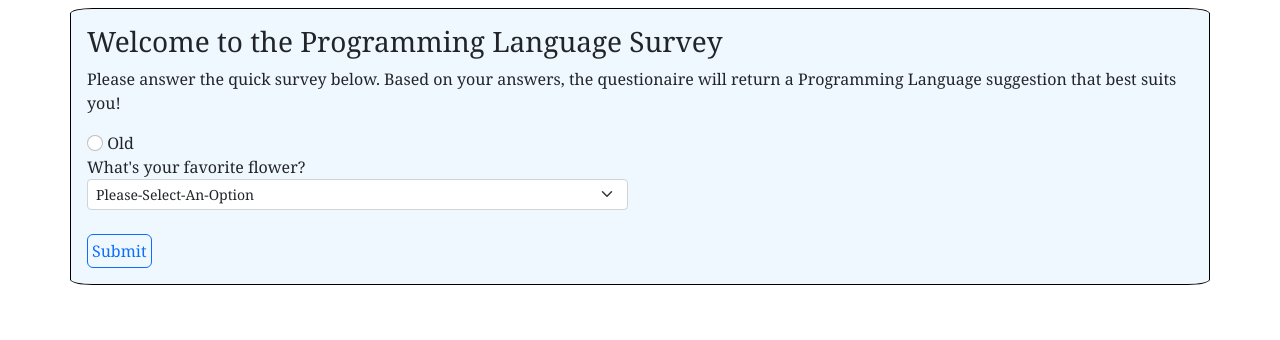
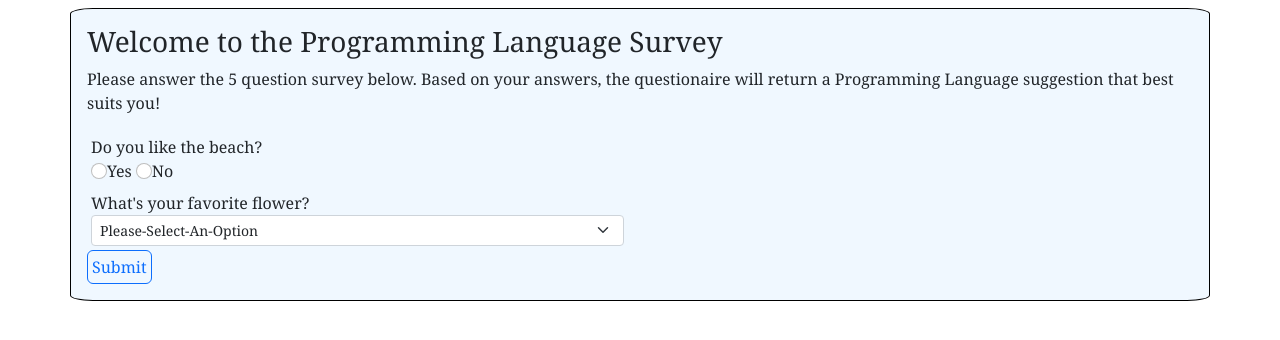
Before and after one commit to eusebiedev/programming-language-selector, a plain HTML site: page index.html in a window 1280 px wide. Drawn offline with Linux system fonts and the light colour scheme.

Commit message:
Add Radio checkbox options and values to index.html

```diff
--- a/index.html
+++ b/index.html
@@ -14,25 +14,30 @@
     <div class="row">
       <div class="col">
         <h3>Welcome to the Programming Language Survey</h3>
-        <p>Please answer the quick survey below. Based on your answers, the questionaire will return a Programming Language suggestion that best suits you!</p>
+        <p>Please answer the 5 question survey below. Based on your answers, the questionaire will return a Programming Language suggestion that best suits you!</p>
       </div>
     </div>
-    <div class="row p3">
+    <div class="row">
       <div class="col-sm-6">
         <form id="survey">
-
-          <label for="">
-            <input class="form-check-input" type="radio" name="age" value="old">
-            Old
-          </label><br>
-
+          <div class="col p-1">
+            <label for="quest2">Do you like the beach?</label><br>
+            <label>
+              <input class="form-check-input" type="radio" name="yesno" value="yes">Yes
+            </label>
+            <label>
+              <input class="form-check-input" type="radio" name="yesno" value="no">No
+            </label>
+          </div>
+          <div class="col p-1">
             <label for="song-select">What's your favorite flower?</label>
               <select id="flower" class="form-select form-select-sm">
                 <option selected="">Please-Select-An-Option</option>
                 <option value="rose">Rose</option>
                 <option value="tulip">Tulip</option>
                 <option value="daisy">Daisy</option>
-          </select><br>
+              </select>
+            </div>
           <button type="submit" class="btn btn-outline-primary btn-small p-1">Submit</button>
         </form>
         <p id="results" class="hidden"></p>
```
Lines whose indentation alone changed are shown as unchanged.
